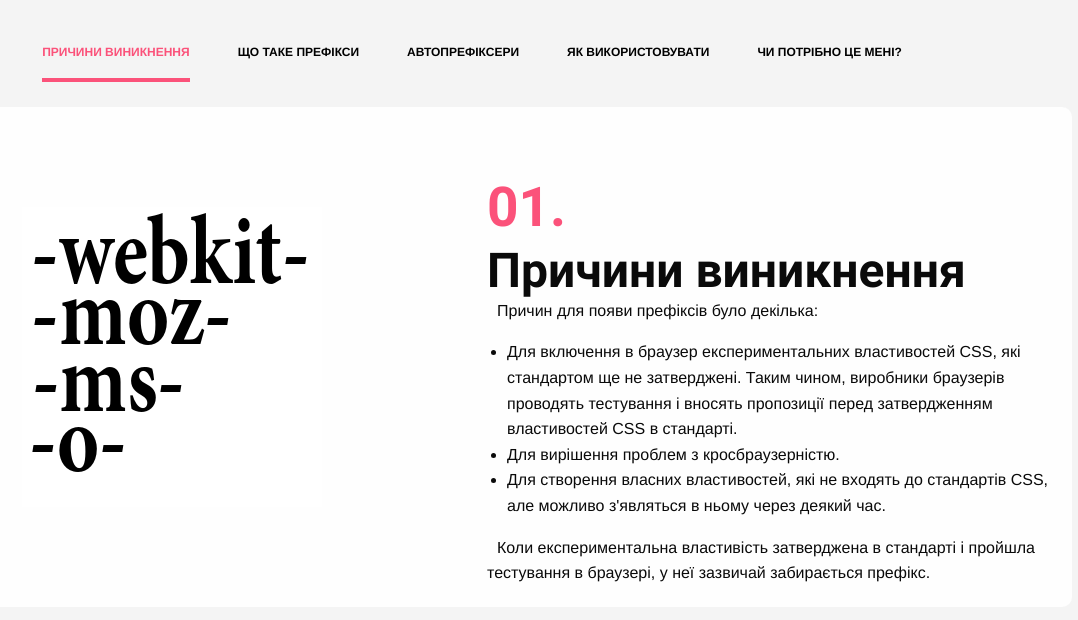
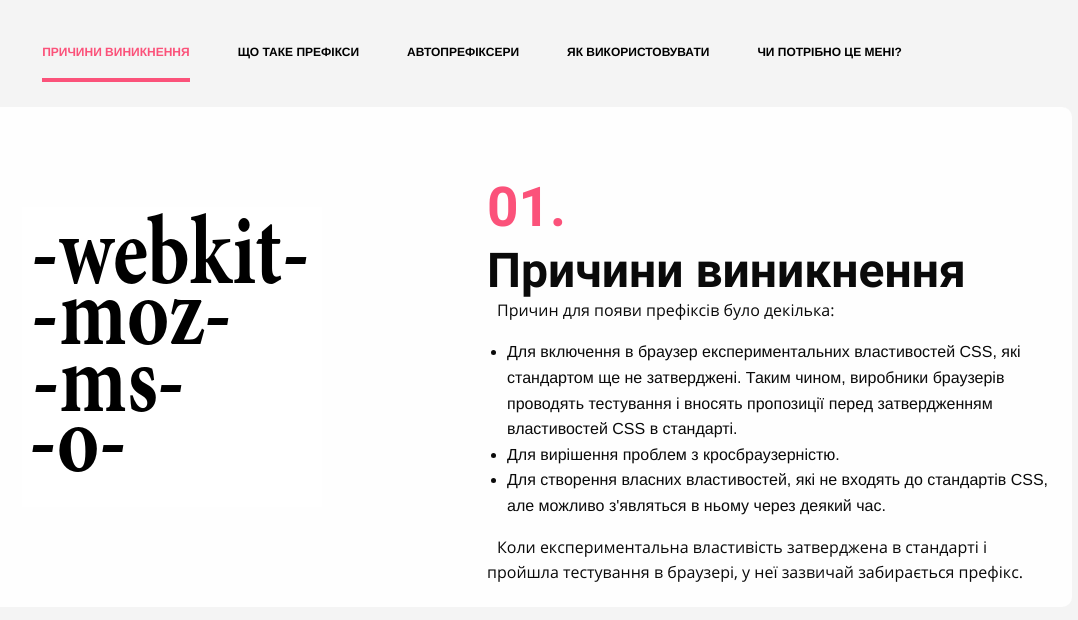
Before and after one commit to turekos/prefixes, a plain HTML site: page index.html in a window 1280 px wide. Shown: the whole page, without its empty margins (168-1246 px from the left). Drawn offline with Linux system fonts and the light colour scheme.

Commit message:
modifyed fonts

```diff
--- a/css/app.css
+++ b/css/app.css
@@ -7,9 +7,11 @@
   font-family: "robotobold";
 }
 
-.font-text {
+/* .font-text {
   font-family: "open_sansregular";
-}
+} */
+
+
 
 .border {
   border: 1px solid red;
@@ -49,6 +51,10 @@ h1 {
 h1,
 h2 {
   line-height: 1;
+}
+
+p {
+  font-family: "open_sansregular";
 }
 
 /* ----------navigation------------------ */
```
